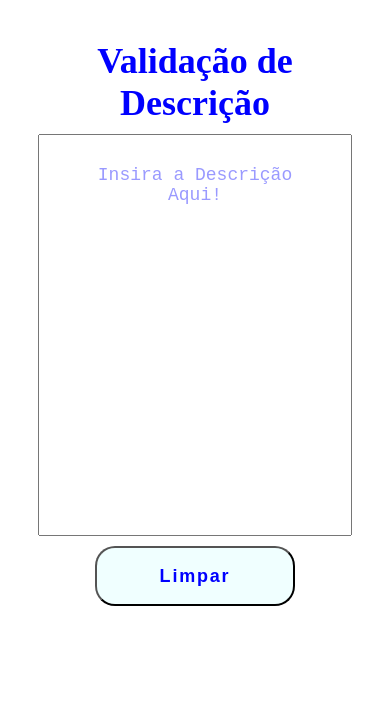
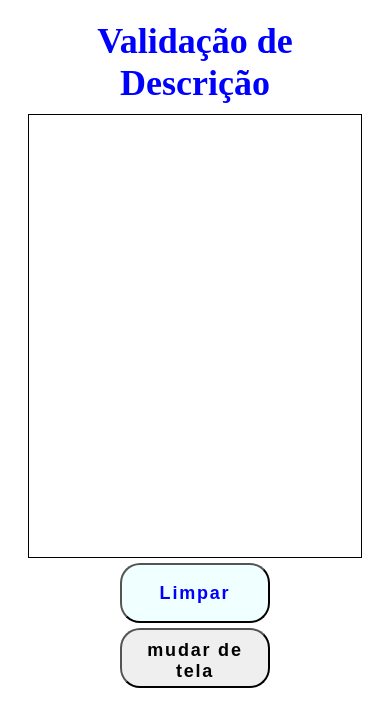
Before and after one commit to Odisseu93/validacao-descricao-produtos, a plain HTML site: page index.html in a window 390 px wide. Both pictures are taken after a click on the button "Limpar". Drawn offline with Linux system fonts and the light colour scheme.

Commit message:
nova versao do projeto - alteracoes em todo HTML: alteracao de elemntos, nomes de classes e ids, reorganizacao na estrutura - alteracao no js: inclusao de novas features - update no  CSS

```diff
--- a/index.html
+++ b/index.html
@@ -12,21 +12,23 @@
 
 <body>
     <main class="main">
-        <form action="" class="form">
-            <h1 class="form__title">Validação de Descrição</h1>
+        <div action="" class="container" id="container">
+            <h1 class="container__title">Validação de Descrição</h1>
             <style>
             </style>
-            <textarea name="descricao" cols="50" rows="20" class="descricao" autofocus
-                placeholder="Insira a Descrição Aqui!"></textarea>
-            <button type="button" name="btnLimpar" class="btn-limpar">Limpar</button>
-        </form>
-        <textarea class="fedback-descricao" cols="50" rows="20" readonly>
+            <div class="Container__div--descricao " id="descricao" contenteditable="true">
+
+            </div>
+            <div class="container__div--view-erros" id="viewErros">
+
+            </div>
+            <button type="button" class="container_btn container_btn--limpar" id="btnLimpar" >Limpar</button>
+            <button type="button" class="container_btn container_btn--mudar-de-tela" id="btnVer">mudar de tela</button>
+        </div>
+        <div class="fedback-descricao" id="feedBDescricao">
 
         </textarea>
     </main>
-    <!-- <footer> Coded by
-        <a href="https://github.com/odisseu93" target="_blank">Ulisses Silvério</a> .
-    </footer> -->
     <script src="./js/main.js"></script>
     <script src="./js/termos-proibidos.js"></script>
 </body>
--- a/js/main.js
+++ b/js/main.js
@@ -1,19 +1,33 @@
-const form = document.querySelector('.form');
-const feedbackDescricao = document.querySelector('.fedback-descricao');
+const container = document.querySelector('#container');
+const descricao = document.querySelector('#descricao');
+const viewErros = document.querySelector("#viewErros");
+const btnVer = document.querySelector('#btnVer');
+const btnLimpar = document.querySelector('#btnLimpar');
+const feedbackDescricao = document.querySelector('#feedBDescricao');
 
-form.descricao.addEventListener('input', (e) => {
-    const textoInput = e.target.value;
 
-    if (form.descricao.value != "") {
+descricao.classList.add('estah-visivel')
+
+container.addEventListener('input', (e) => {
+    let descricaoInnerHTML = descricao.innerHTML;
+    const textoInput = e.target.innerText;
+
+    if (descricao.innerText != "") {
         let erros = [];
 
         //testa a descrição
         termos_proibida_array.some(termo => {
             const reg = new RegExp(termo, 'i');
             if (reg.test(textoInput)) {
-                erros.push(termo)
+                erros.push(termo);
+                console.log(descricaoInnerHTML)
+                descricaoInnerHTML = descricaoInnerHTML.replace(termo, `<span  class="palavras-proibidas">${termo}</span>`);
+                console.log(descricaoInnerHTML)
+                update(descricaoInnerHTML);
+
             };
         });
+
 
         //caso não tenha erro
         if (erros.length === 0) {
@@ -33,9 +47,15 @@ form.descricao.addEventListener('input', (e) => {
 })
 
 
-form.btnLimpar.addEventListener('click', () => {
+btnLimpar.addEventListener('click', () => {
     limpar();
-    form.descricao.value = '';
+    descricao.innerText = '';
+});
+
+btnVer.addEventListener('click', () => {
+    descricao.classList.toggle('estah-visivel');
+    viewErros.classList.toggle('estah-visivel');
+
 });
 
 const limpar = () => {
@@ -43,3 +63,7 @@ const limpar = () => {
     feedbackDescricao.classList.remove('erro');
     feedbackDescricao.innerText = '';
 }
+
+function update(descricaoInnerHTML){
+    viewErros.innerHTML = descricaoInnerHTML;
+}
--- a/style.css
+++ b/style.css
@@ -9,47 +9,65 @@ body {
     height: 100vh;
 }
 
-.form {
+.container {
     display: flex;
     flex-flow: column wrap;
     justify-content: center;
     align-items: center;
-    padding: 30px;
+    padding: 10px;
 }
 
-.form__title {
+.container__title {
     text-align: center;
     padding: 10px;
     font-size: 2em;
     color: blue;
 }
 
-.btn-limpar {
+.container_btn {
     border-radius: 20px;
     letter-spacing: 0.1em;
     font-weight: bold;
-    margin-top: 10px;
+    padding: 10px;
+    margin-top: 5px;
+    min-height: 30px;
+    min-width: 100px;
+}
+
+@media (max-width: 768px) {
+    .container_btn {
+        height: 60px;
+        width: 150px;
+    }
+}
+
+.container_btn--container_btn--mudar-de-tela{
+    background: rgba(51, 170, 51, .4);
+    background: azure;
+    color: red;
+}
+.container_btn--mudar-de-tela:hover {
+    background: yellowgreen;
+    color: blue;
+}
+
+.container_btn--mudar-de-tela:active {
+    transform: scale(1.15);
+    background-color: yellow;
+}
+
+.container_btn--limpar {
     background: rgba(51, 170, 51, .4);
     background: azure;
     color: blue;
-    height: 30px;
-    width: 100px;
 }
 
-.btn-limpar:hover {
+.container_btn--limpar:hover {
     background: rgba(51, 170, 51, .4);
     color: blue;
-
 }
 
-@media (max-width: 768px) {
-    .btn-limpar {
-        height: 60px;
-        width: 200px;
-    }
-}
-
-.btn-limpar:active {
+.container_btn--limpar:active {
     transform: scale(1.15);
     background-color: greenyellow;
 }
@@ -59,14 +77,23 @@ body {
     resize: none;
 }
 
-.descricao {
-    resize: none;
-    width: 50vw;
+div {
+    display: none
+}
+
+.estah-visivel {
+    display: block;
+    overflow:auto;
+
+    padding: 10px;
+    width: 40vw;
+    height: 500px;
+    border: 1px solid #000;
 }
 
 @media (max-width: 768px) {
-    .descricao {
-        max-height: 10wh;
+    .estah-visivel {
+        max-height: 50vh;
         width: 80vw;
     }
 
@@ -80,6 +107,7 @@ body {
 
 .erro {
     box-sizing: border-box;
+    overflow:auto;
     margin: 0 auto;
     margin-bottom: 5px;
     padding: 10px;
@@ -88,10 +116,9 @@ body {
     align-items: center;
     justify-content: center;
     border-radius: 10px;
-    max-width: 30vw;
+    max-width: 40vw;
     max-height: 10vh;
     text-align: center;
-    /* font-size: 1.5em; */
     color: red;
     background: rgba(255, 99, 71, .4);
     font-weight: bold;
@@ -105,6 +132,13 @@ body {
 
 }
 
+.palavras-proibidas{
+    font-weight: bold;
+    color: red;
+    border-radius: 5px;
+    background: rgba(255, 99, 71, .4);
+}
+
 .allrigth {
     margin: 0 auto;
     display: flex;
@@ -112,8 +146,8 @@ body {
     align-items: center;
     justify-content: center;
     border-radius: 10px;
-    width: 50%;
-    height: 80px;
+    width: 30%;
+    height: 50px;
     text-align: center;
     font-size: 1.5em;
     color: green;
@@ -121,26 +155,9 @@ body {
     font-weight: bold;
 }
 
-/* footer {
-    position: absolute;
-    text-align: center;
-    bottom: 0;
-    left: calc(100%/2.5);
-    padding: 30px;
-}
-
 @media (max-width: 768px) {
-    footer {
-        display: none;
+    .allrigth{
+        width: 80%;
+        padding-bottom: 10px;
     }
 }
-
-footer a {
-    font-size: 1.3em;
-    text-decoration: none;
-    font-weight: bold;
-}
-
-footer a:hover {
-    font-size: 1.5em;
-} */
```
